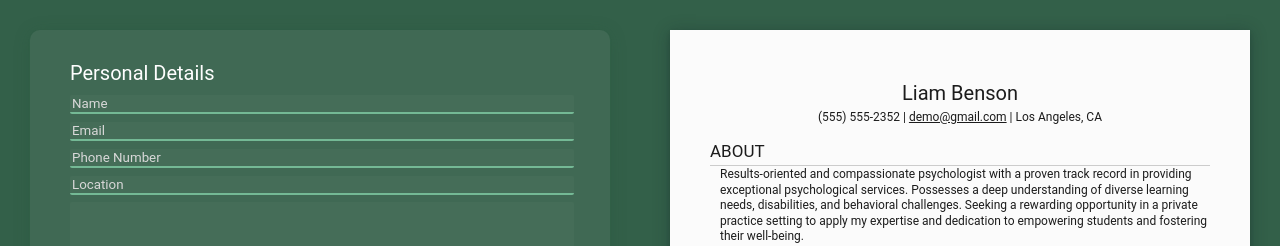
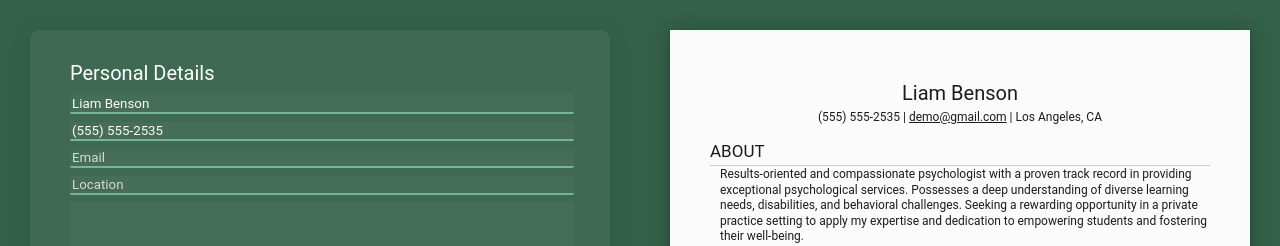
Before and after one commit to kristenmazza/cv-application, a React (Vite) app: page / in a window 1280 px wide. Shown: the top 246 px of the page. Built offline with nearby package versions, Linux system fonts and the light colour scheme.

Commit message:
Enable name and number to be edited

```diff
--- a/src/components/App.jsx
+++ b/src/components/App.jsx
@@ -1,4 +1,4 @@
-// import { useState } from 'react'
+import { useState } from 'react'
 import '../styles/App.css'
 import '../styles/Resume.css'
 import '../styles/Editor.css'
@@ -6,12 +6,23 @@ import Editor from './Editor'
 import Resume from './Resume'
 
 function App() {
-
+  const [name, setName] = useState("Liam Benson");
+  const [number, setNumber] = useState("(555) 555-2535");
+  // const [email, setEmail] = useState("demo@gmail.com");
+  // const [location, setLocation] = useState("Los Angeles, CA");
 
   return (
     <div className="content">
-      <Editor />
-      <Resume />
+      <Editor
+        name={name}
+        setName={setName}
+        number={number}
+        setNumber={setNumber}
+      />
+      <Resume
+        name={name}
+        number={number}
+      />
     </div>
   )
 }
--- a/src/components/Editor.jsx
+++ b/src/components/Editor.jsx
@@ -1,14 +1,14 @@
+import PropTypes from 'prop-types';
 
-
-export default function Editor() {
+export default function Editor(props) {
     return (
         <div className="editor-container">
-            <Form />
+            <Form {...props} />
         </div>
     )
 }
 
-function Form() {
+function Form({name, setName, number, setNumber}) {
     return (
         <form>
             <section>
@@ -16,17 +16,31 @@ function Form() {
                 <div className="form-group">
                     <label htmlFor="input-name">
                         <div className="hidden">name</div>
-                        <input type="text" id="input-name" name="name" placeholder="Name" value=""></input>
+                        <input
+                            type="text"
+                            id="input-name"
+                            name="name"
+                            placeholder="Name"
+                            value={name}
+                            onChange={(e) => setName(e.target.value)}
+                        ></input>
+                    </label>
+                    <label htmlFor="input-number">
+                        <div className="hidden">phone number</div>
+                        <input
+                            type="text"
+                            id="input-number"
+                            name="number"
+                            placeholder="Phone Number"
+                            value={number}
+                            onChange={(e) => setNumber(e.target.value)}>
+                        </input>
                     </label>
                     <label htmlFor="input-email">
                         <div className="hidden">email</div>
                         <input type="text" id="input-email" name="email" placeholder="Email" value=""></input>
                     </label>
-                    <label htmlFor="input-number">
-                        <div className="hidden">phone number</div>
-                        <input type="text" id="input-number" name="number" placeholder="Phone Number" value=""></input>
-                    </label>
-                    <label htmlFor="input-number">
+                    <label htmlFor="input-location">
                         <div className="hidden">location</div>
                         <input type="text" id="input-location" name="location" placeholder="Location" value=""></input>
                     </label>
@@ -38,5 +52,12 @@ function Form() {
             </section>
         </form>
     )
+}
 
+// Prop types
+Form.propTypes = {
+    name: PropTypes.string,
+    setName: PropTypes.string,
+    number: PropTypes.string,
+    setNumber: PropTypes.string
 }
--- a/src/components/Resume.jsx
+++ b/src/components/Resume.jsx
@@ -1,21 +1,21 @@
 import PropTypes from 'prop-types';
 
-export default function Resume() {
+export default function Resume(props) {
     return (
         <>
             <div className="resume-container">
-                <ResumeContent />
+                <ResumeContent {...props} />
             </div>
         </>
     )
 }
 
-export function ResumeContent() {
+export function ResumeContent({name, number}) {
     return (
         <div className="resume-content">
             <ResumeContact
-                name={"Liam Benson"}
-                number={"(555) 555-2352"}
+                name={name}
+                number={number}
                 email={"demo@gmail.com"}
                 location={"Los Angeles, CA"}
             />
@@ -223,3 +223,8 @@ ExperienceEntrySubheadingItalics.propTypes = {
     jobCompany: PropTypes.string,
     jobLocation: PropTypes.string,
 }
+
+ResumeContent.propTypes = {
+    name: PropTypes.string,
+    number: PropTypes.string
+}
```
